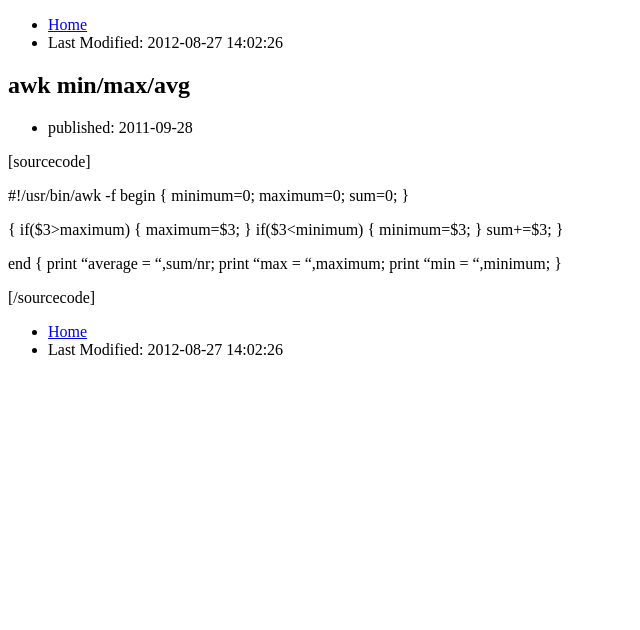
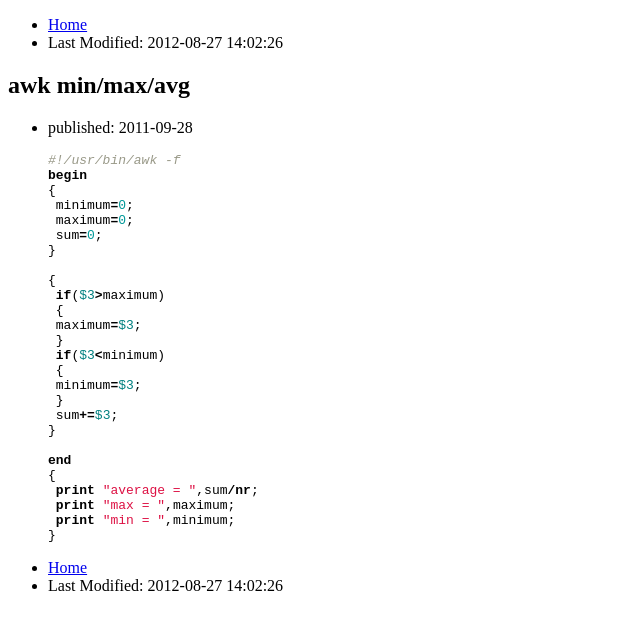
Before and after one commit to serverhorror/serverhorror.github.com, a Jekyll site: the page built from _posts/2011-09-28-awk-minmaxavg-tag-sysadmin-script-awk.markdown, in a window 1280 px wide. Shown: the top 630 px of the page, without its empty margins (0-640 px from the left). Built offline with Jekyll 4.4.1, drawn with Linux system fonts in a browser that asks for light colours; Markdown is read by kramdown in place of the engine named in the settings.

Commit message:
wordpress sourcecode tag to jekyll highlight migrated

```diff
--- a/_posts/2011-09-28-awk-minmaxavg-tag-sysadmin-script-awk.markdown
+++ b/_posts/2011-09-28-awk-minmaxavg-tag-sysadmin-script-awk.markdown
@@ -12,8 +12,7 @@ tags:
 
 
 
-[sourcecode]
-
+{% highlight awk %}
 #!/usr/bin/awk -f
 BEGIN
 {
@@ -41,4 +40,4 @@ END
  print "Min = ",minimum;
 }
 
-[/sourcecode]
+{% endhighlight %}
```
